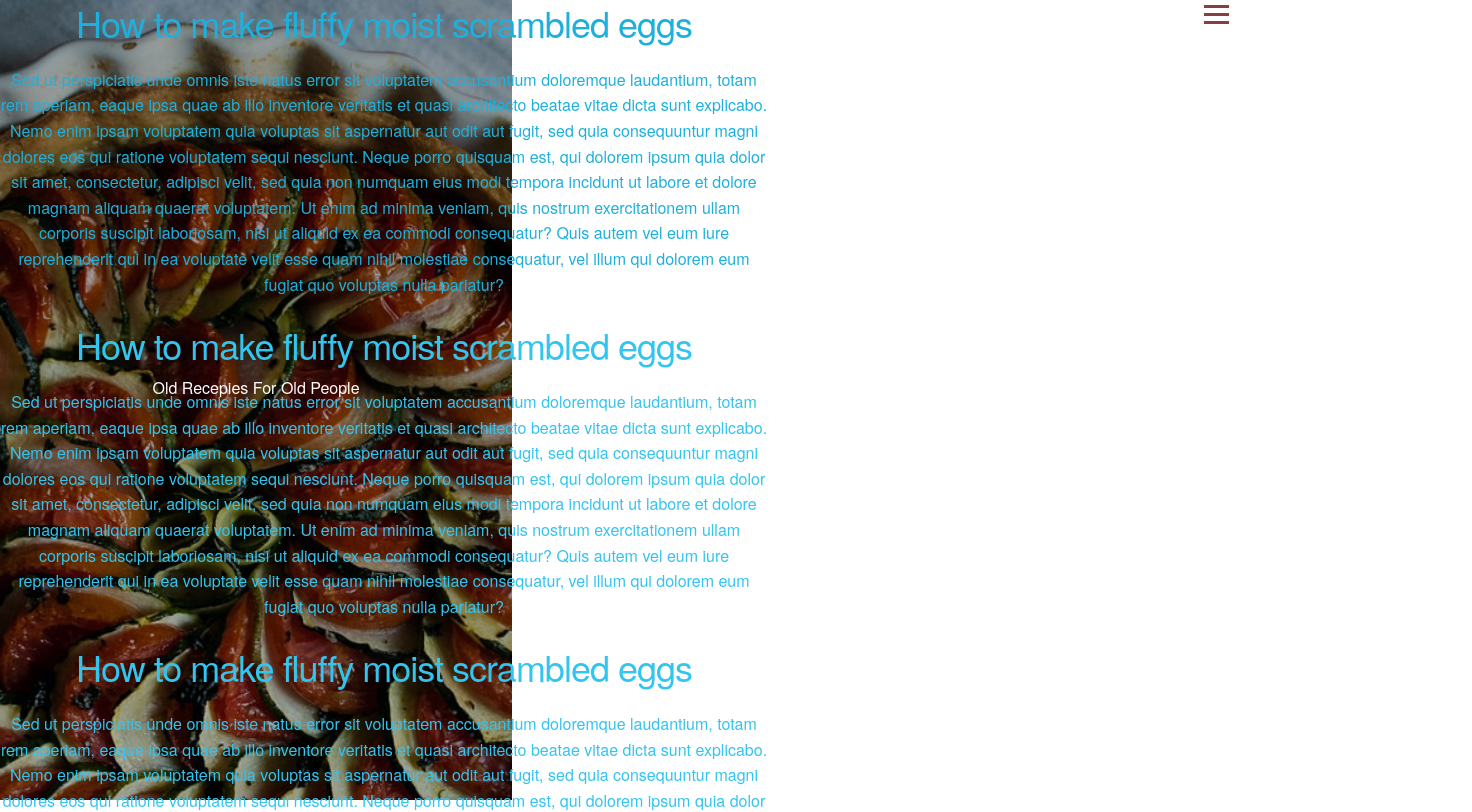
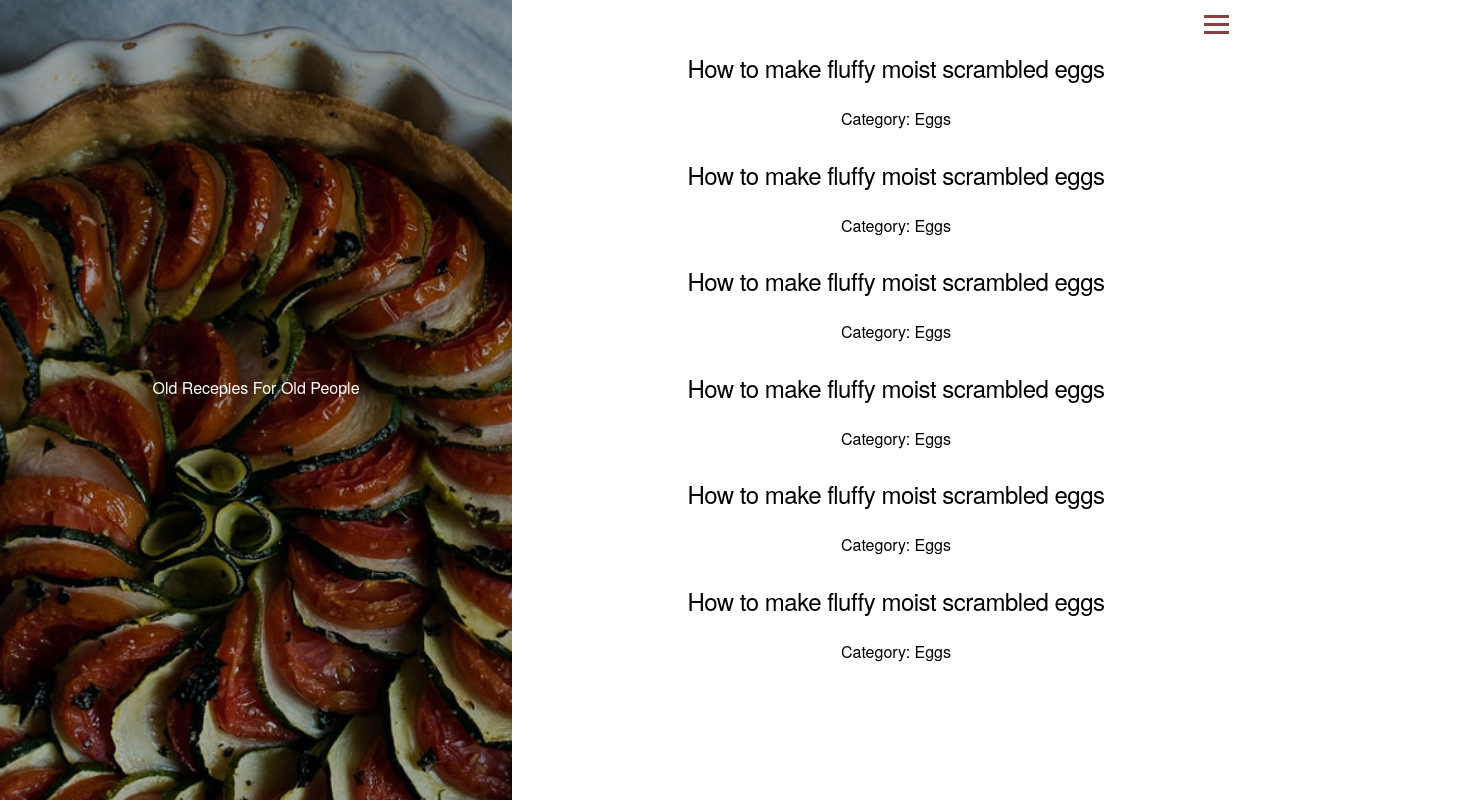
Before and after one commit to Build-Week-Recipies/Secret-Family-Recipes-Cookbook, a React (Create React App) app: page /dashboard in a window 1280 px wide. Shown: the top 812 px of the page, 1472 px wide, since content can reach past the window. Built offline with nearby package versions, Linux system fonts and the light colour scheme.

Commit message:
fixed nav and dashboard

```diff
--- a/src/App.css
+++ b/src/App.css
@@ -2,8 +2,15 @@
   text-align: center;
 }
 
+* {
+  overflow-x: hidden;
+  max-width: 100vw;
+  box-sizing: border-box;
+}
+
 body {
-  overflow-x: hidden;
+  max-width: 100vw;
+  box-sizing: border-box;
 }
 
 #bgImg {
@@ -55,12 +62,14 @@ body {
 }
 
 nav {
+  overflow: visible;
   display: flex;
   justify-content: center;
   width: 10vw;
-  position: absolute;
+  position: fixed;
   right: 0px;
   top: 0px;
+  padding: 10px;
 }
 
 .nav-links {
@@ -86,7 +95,7 @@ nav {
 .burger div {
   width: 25px;
   height: 3px;
-  background-color: rgb(134, 64, 64);;
+  background-color: rgb(134, 64, 64);
   margin: 5px;
   transition: all 0.3s ease;
 }
--- a/src/components/Dashboard.js
+++ b/src/components/Dashboard.js
@@ -18,7 +18,7 @@ const Dashboard = () => {
     align-items: center;
     justify-content: center;
     width: 40vw;
-    height: 100vh;
+    height: 100%;
     position: fixed;
     left: 0;
     top: 0;
@@ -87,10 +87,17 @@ const Dashboard = () => {
 
     const Dashboard = styled.div`
     #list {
-        position: sticky;
+        position: absolute;
         width: 60vw;
         margin: 0;
-        padding: 0;
+        padding: 20px;
+        left: 40vw;
+        top: 30px;
+        box-sizing: border-box;
+    }
+
+    .listUnit {
+        color: black;
     }
     `
 
--- a/src/components/RecipeList.js
+++ b/src/components/RecipeList.js
@@ -8,7 +8,7 @@ const RecipeList = () => {
         <div id="list">
             {data.map(
                 recipe => {
-                    return <Link key={Date.now()}><h3>{recipe.title}</h3><p>{recipe.instructions}</p></Link>
+                    return <Link className="listUnit" key={Date.now()}><h5>{recipe.title}</h5><p>Category: {recipe.category}</p></Link>
                 })}
         </div>
     )
```
